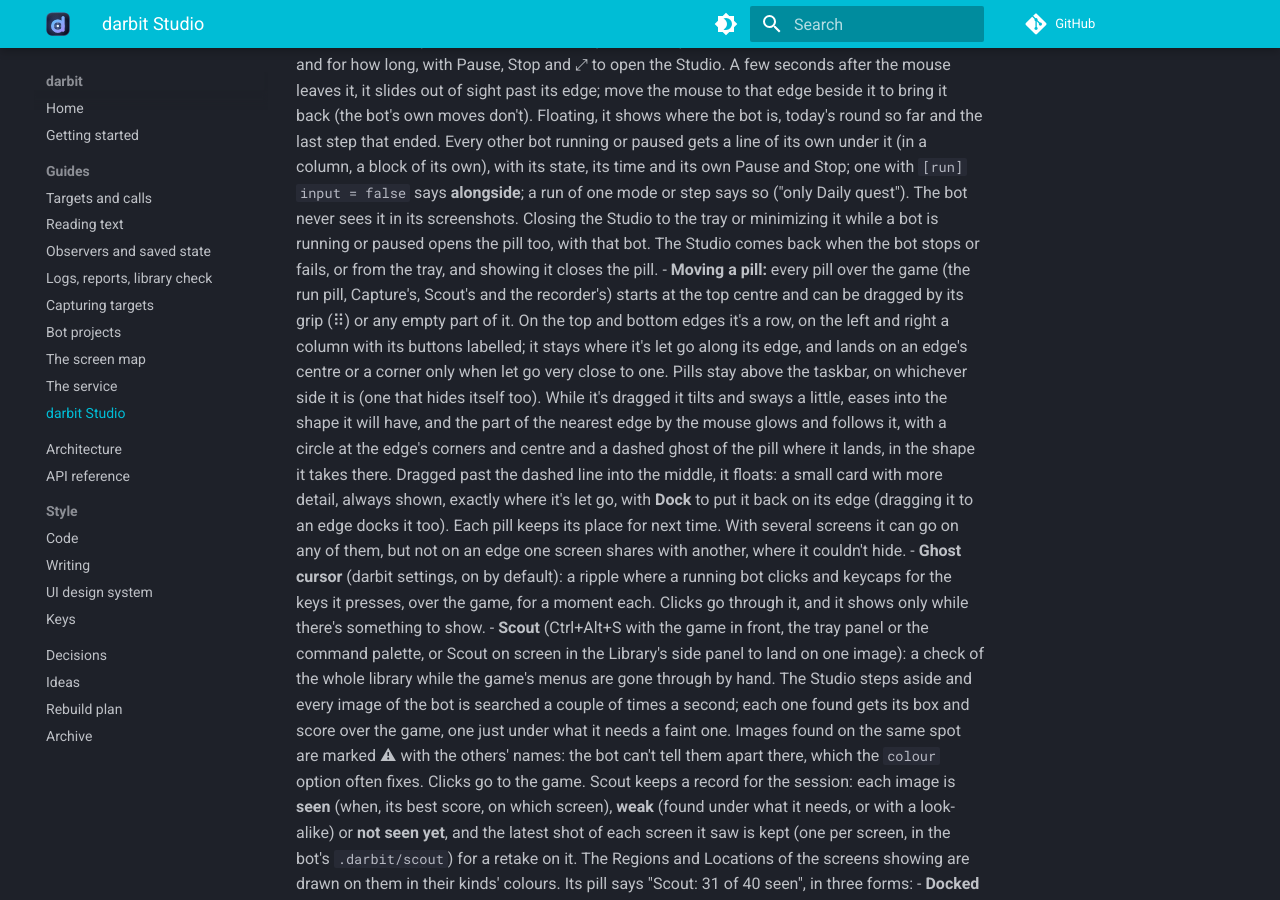
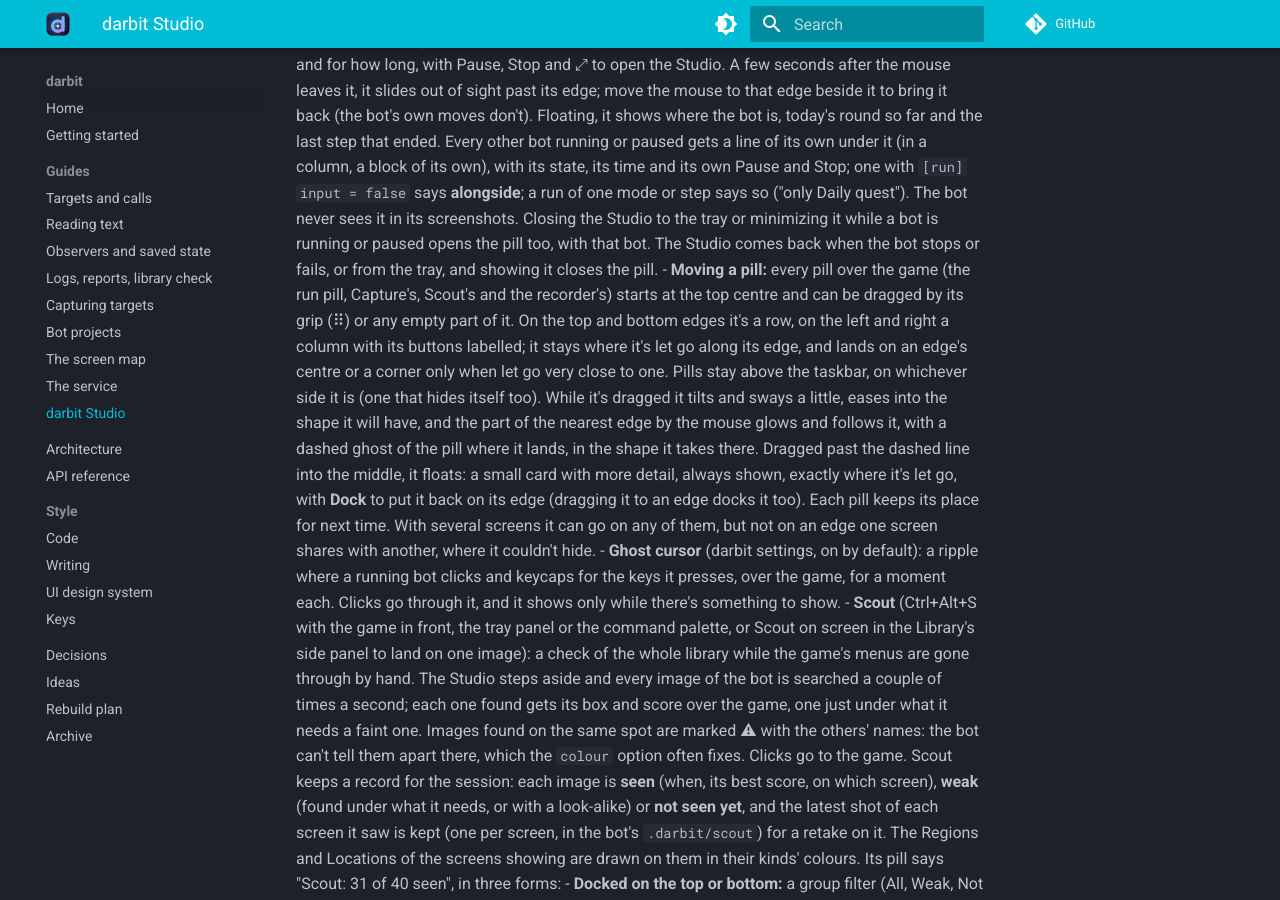
Before and after one commit to FaisalAfks/darbit, an MkDocs documentation site: the page built from docs/guides/studio.md, in a window 1280 px wide and 900 px high, scrolled down 3226 px. Built offline with MkDocs 1.6.1 and Material for MkDocs 9.7.7, drawn with Linux system fonts in a browser that asks for light colours; comment, search, counter and statistics services are not loaded.

Commit message:
Drop the corner and centre circles while a pill is dragged (#473)
The ghost outline and the glow by the pointer show where it lands; a drop very close
to a corner or the centre is still pulled onto it.

Closes #472

```diff
--- a/docs/guides/studio.md
+++ b/docs/guides/studio.md
@@ -93,7 +93,7 @@
   left and right a column with its buttons labelled; it stays where it's let go along its edge, and lands on an edge's
   centre or a corner only when let go very close to one. Pills stay above the taskbar, on whichever side it is (one
   that hides itself too). While it's dragged it tilts and sways a little, eases into the shape it will have, and the
-  part of the nearest edge by the mouse glows and follows it, with a circle at the edge's corners and centre and a
+  part of the nearest edge by the mouse glows and follows it, with a
   dashed ghost of the pill where it lands, in the shape it takes there. Dragged past the dashed line into the middle, it floats: a small card with more detail, always shown, exactly
   where it's let go, with **Dock** to put it back on its edge (dragging it to an edge docks it too). Each pill keeps its place for next time. With several screens it can go on any of them, but not on an edge one
   screen shares with another, where it couldn't hide.
```
Also changed, not shown: CHANGELOG.md (+1 -0 lines), 2 other files.
